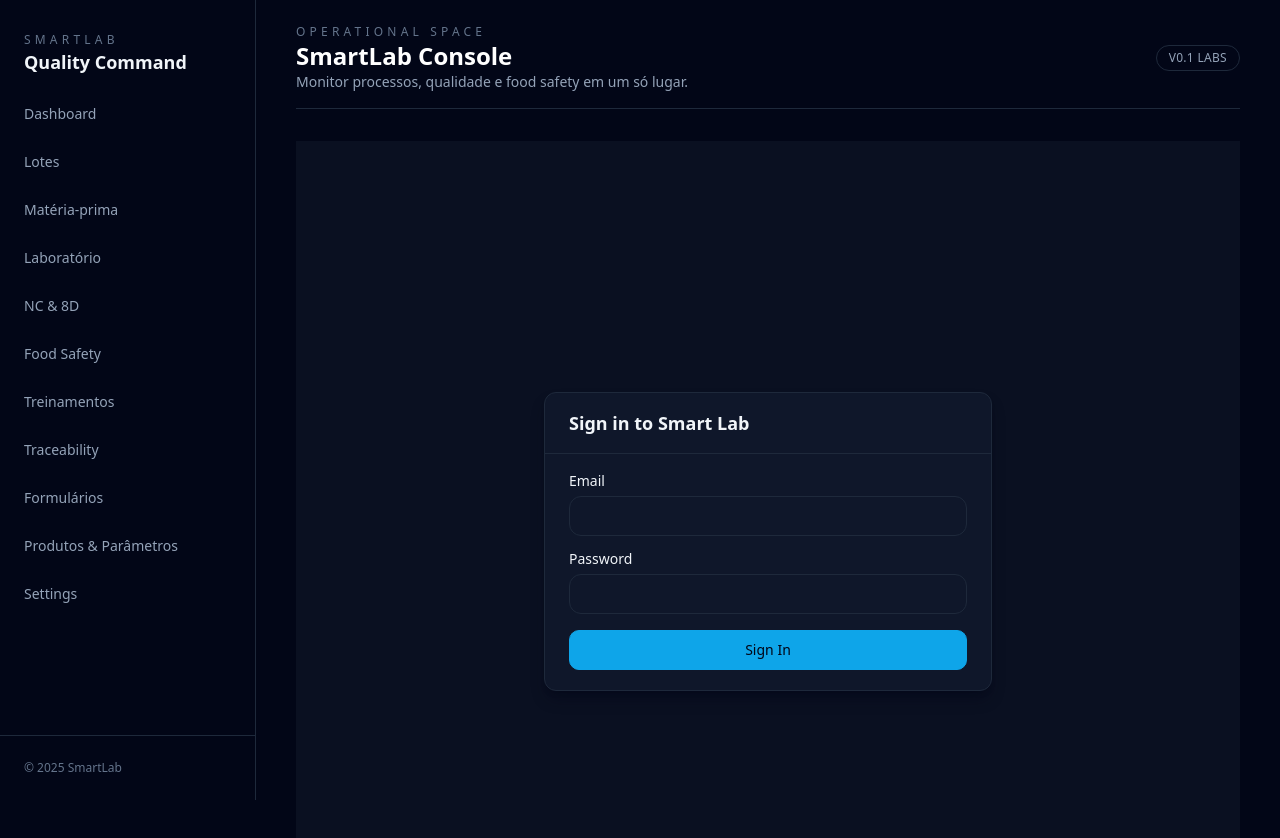
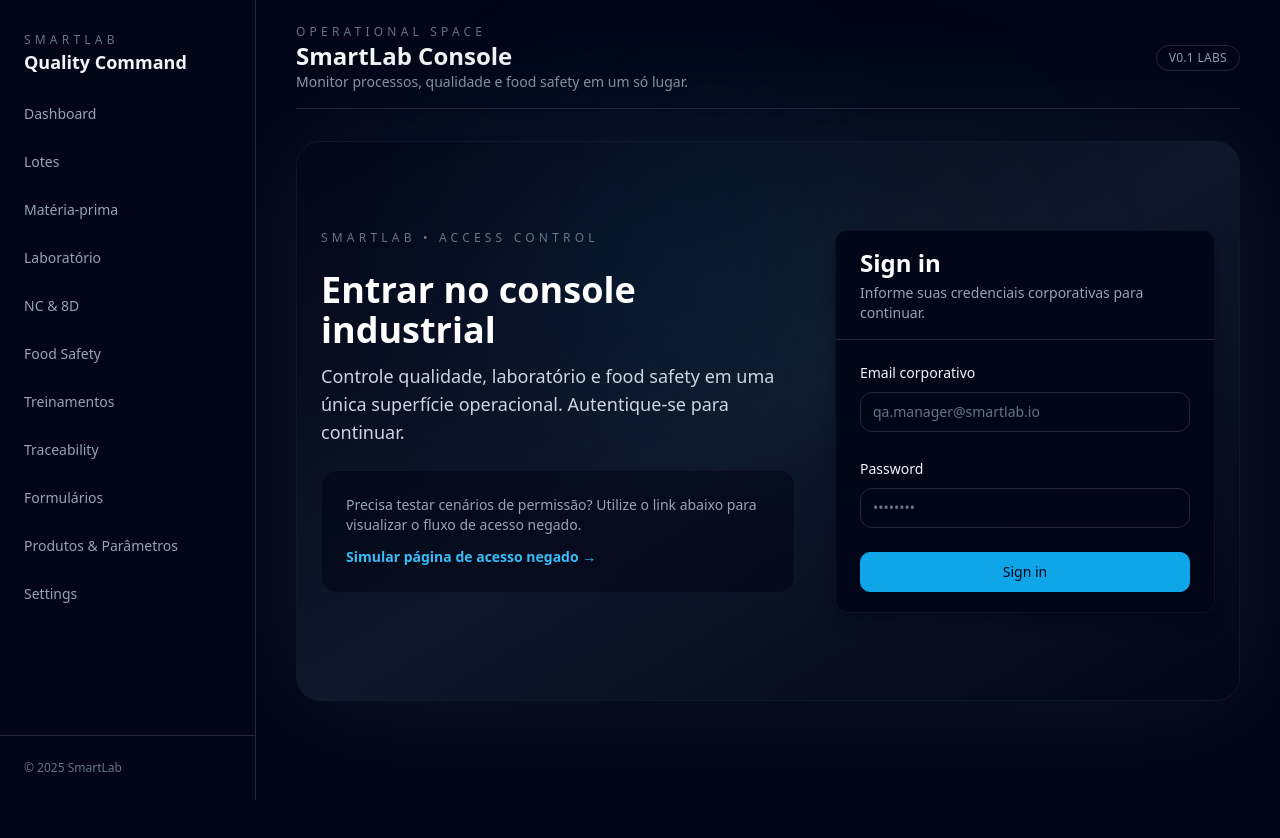
Before and after one commit to fredydomingus22-wq/SmartLab, a Next.js app: page /auth/sign-in in a window 1280 px wide. Shown: the top 838 px of the page. After the commit the page ends 800 px from the top, so only its background shows below. Built offline with nearby package versions, Linux system fonts and the light colour scheme.

Commit message:
feat: refresh sign in page

```diff
--- a/app/auth/sign-in/page.tsx
+++ b/app/auth/sign-in/page.tsx
@@ -1,29 +1,74 @@
-import { Card, CardContent, CardHeader, CardTitle } from "@/components/ui/card";
+import Link from "next/link";
+
+import { Button } from "@/components/ui/button";
+import { Card, CardContent, CardDescription, CardHeader, CardTitle } from "@/components/ui/card";
 import { Input } from "@/components/ui/input";
-import { Button } from "@/components/ui/button";
 import { Label } from "@/components/ui/label";
 
 export default function SignInPage() {
   return (
-    <div className="flex min-h-screen items-center justify-center bg-muted/30 p-6">
-      <Card className="w-full max-w-md">
+    <section className="relative isolate flex min-h-[70vh] items-center justify-center rounded-3xl border border-slate-900 bg-gradient-to-br from-slate-950 via-slate-900 to-slate-950 px-6 py-12 shadow-[0_0_120px_rgba(15,23,42,0.8)]">
+      <div className="pointer-events-none absolute inset-0 -z-10 opacity-60" aria-hidden>
+        <div className="absolute inset-y-0 left-1/4 h-64 w-64 rounded-full bg-sky-500/20 blur-[120px]" />
+        <div className="absolute inset-y-0 right-1/4 h-64 w-64 rounded-full bg-emerald-500/10 blur-[120px]" />
+      </div>
+      <div className="mx-auto grid w-full max-w-5xl gap-10 lg:grid-cols-[1fr_380px]">
+        <div className="space-y-6">
+          <p className="text-xs uppercase tracking-[0.35em] text-slate-500">SmartLab • Access Control</p>
+          <div>
+            <h1 className="text-4xl font-semibold text-white">Entrar no console industrial</h1>
+            <p className="mt-3 text-lg text-slate-300">
+              Controle qualidade, laboratório e food safety em uma única superfície operacional. Autentique-se para continuar.
+            </p>
+          </div>
+          <div className="space-y-3 rounded-2xl border border-slate-900/80 bg-slate-950/60 p-6">
+            <p className="text-sm text-slate-400">
+              Precisa testar cenários de permissão? Utilize o link abaixo para visualizar o fluxo de acesso negado.
+            </p>
+            <Link
+              href="/auth/forbidden"
+              className="inline-flex items-center gap-2 text-sm font-semibold text-sky-400 hover:text-sky-300"
+            >
+              Simular página de acesso negado →
+            </Link>
+          </div>
+        </div>
+        <Card className="border-slate-900/80 bg-slate-950/90 backdrop-blur">
           <CardHeader>
-          <CardTitle>Sign in to Smart Lab</CardTitle>
+            <CardTitle className="text-2xl text-white">Sign in</CardTitle>
+            <CardDescription className="text-slate-400">
+              Informe suas credenciais corporativas para continuar.
+            </CardDescription>
           </CardHeader>
           <CardContent>
-          <form className="grid gap-4">
-            <div className="grid gap-2">
-              <Label htmlFor="email">Email</Label>
-              <Input id="email" type="email" required />
+            <form className="space-y-6">
+              <div className="space-y-2">
+                <Label htmlFor="email">Email corporativo</Label>
+                <Input
+                  id="email"
+                  type="email"
+                  placeholder="qa.manager@smartlab.io"
+                  className="bg-slate-950/40"
+                  required
+                />
               </div>
-            <div className="grid gap-2">
+              <div className="space-y-2">
                 <Label htmlFor="password">Password</Label>
-              <Input id="password" type="password" required />
+                <Input
+                  id="password"
+                  type="password"
+                  placeholder="••••••••"
+                  className="bg-slate-950/40"
+                  required
+                />
               </div>
-            <Button type="submit">Sign In</Button>
+              <Button type="submit" variant="primary" className="w-full">
+                Sign in
+              </Button>
             </form>
           </CardContent>
         </Card>
       </div>
+    </section>
   );
 }
```
Lines whose indentation alone changed are shown as unchanged.
